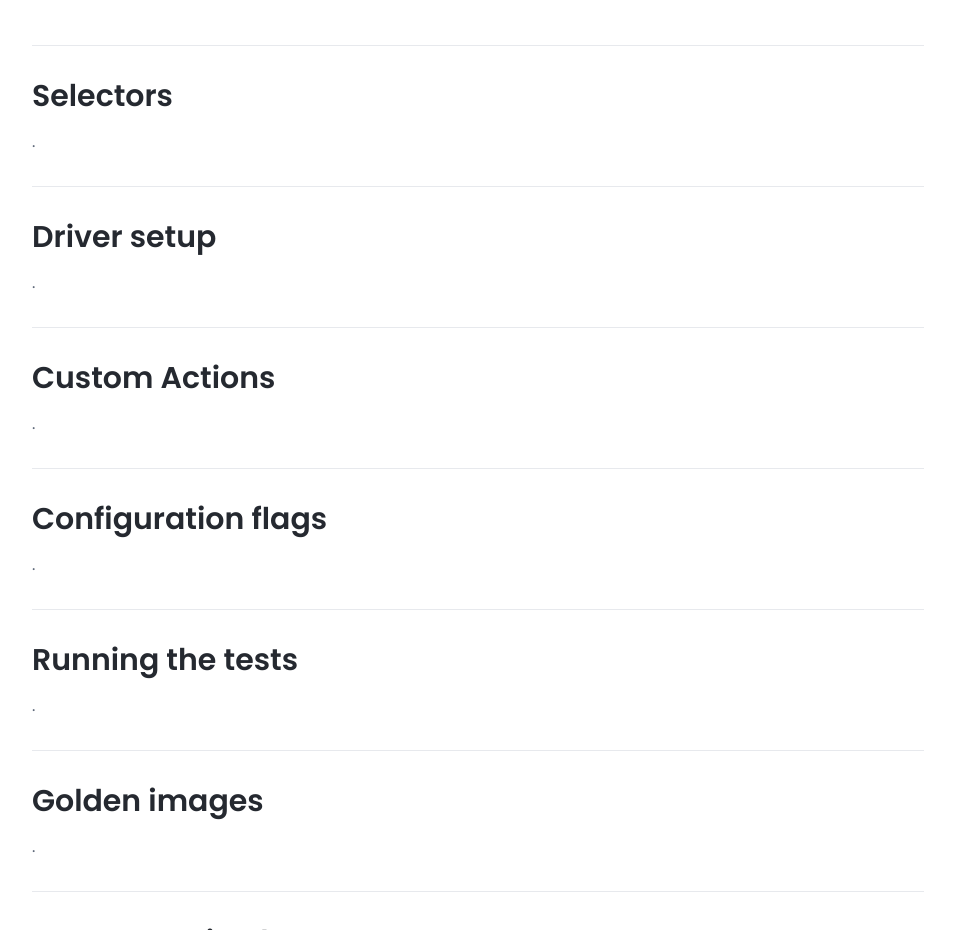
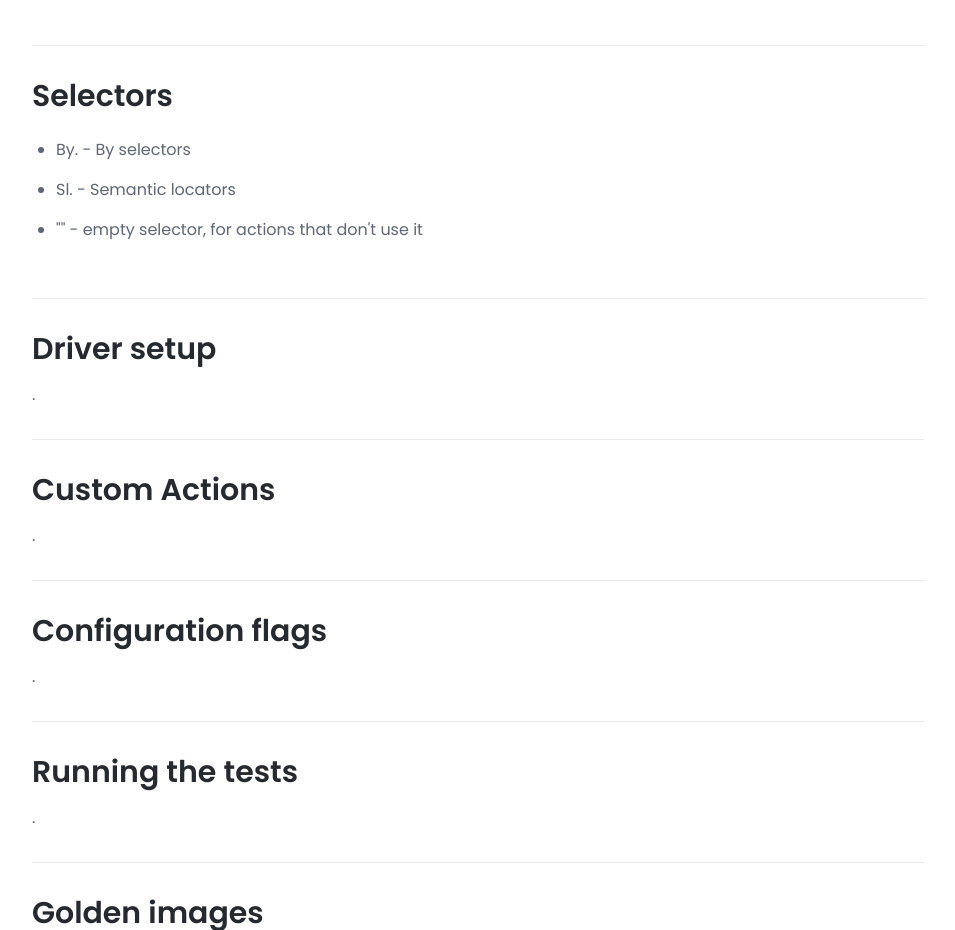
Before and after one commit to mkgiepard/doozer-doc, a plain HTML site: page docs-page.html in a window 1280 px wide. Shown: the part 6085-7015 px from the top of the page, without its empty margins (312-1267 px from the left). Drawn offline with nearby package versions, Linux system fonts and the light colour scheme; a small style sheet from the web is missing.

Commit message:
docs> list of supported selector types

```diff
--- a/docs-page.html
+++ b/docs-page.html
@@ -347,7 +347,13 @@
 
 					<section class="docs-section" id="item-5-2">
 						<h2 class="section-heading">Selectors</h2>
-						<p>.</p>
+						<p>
+							<ul>
+								<li>By. - By selectors</li>
+								<li>Sl. - Semantic locators</li>
+								<li>"" - empty selector, for actions that don't use it</li>
+							</ul>
+						</p>
 					</section><!--//section-->
 
 					<section class="docs-section" id="item-5-3">
```
